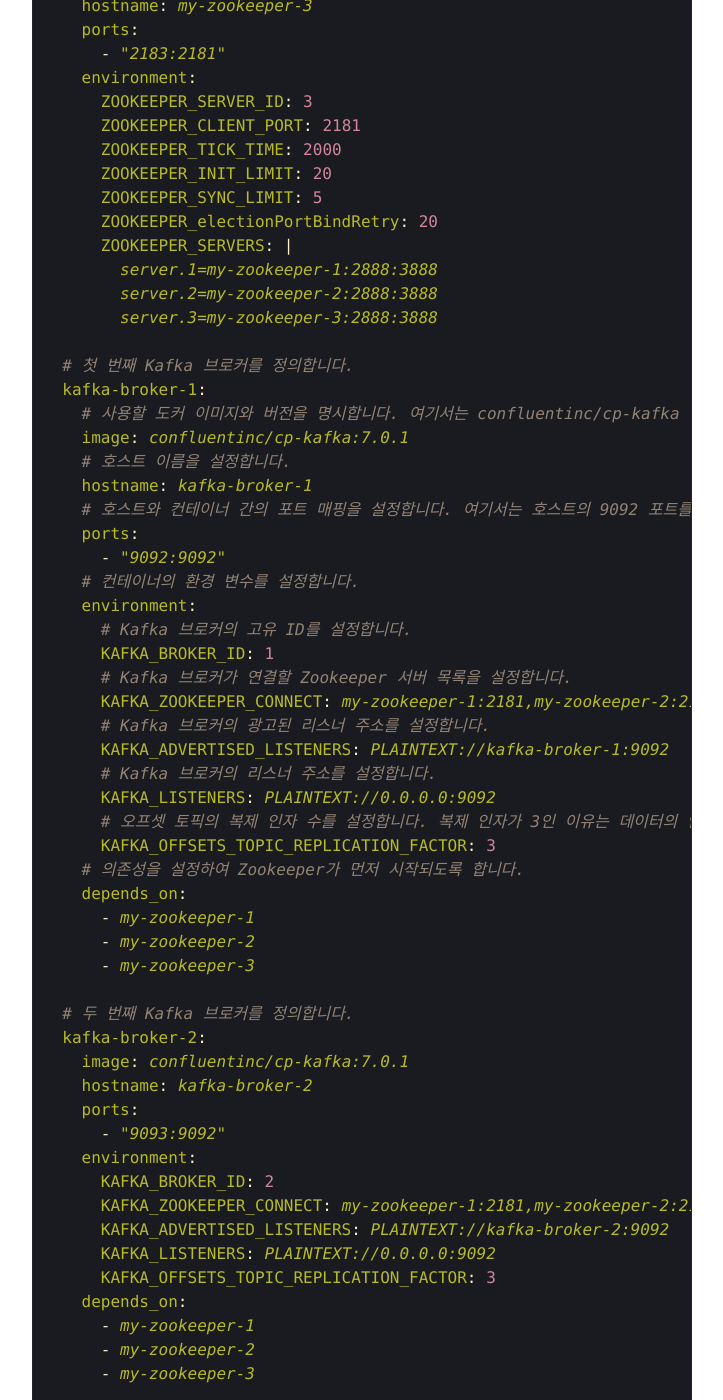
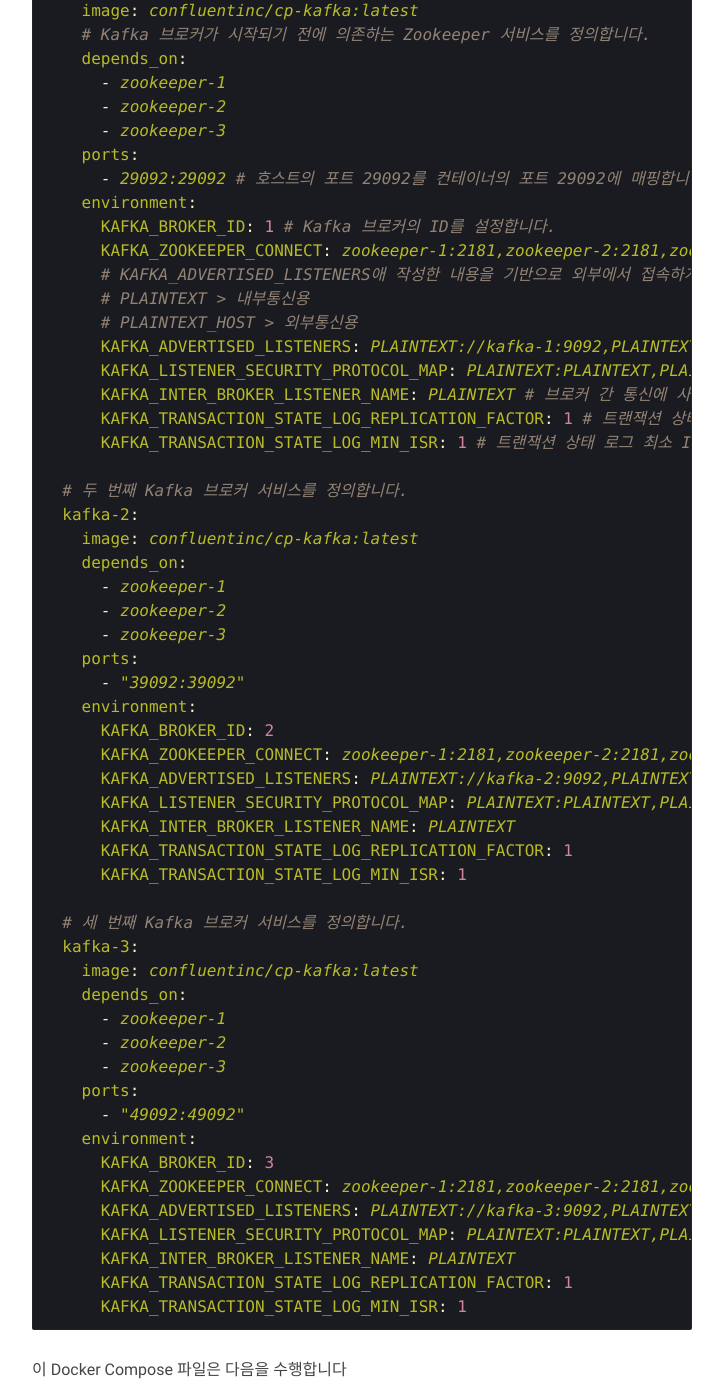
Before and after one commit to jd6186/jd6186.github.io, a Jekyll site: the page built from _posts/BackEnd/Java/2024-07-29-MakeKafkaCluster.md, in a window 1280 px wide and 1400 px high, scrolled down 3026 px. Shown: the whole window, without its empty margins (278-1001 px from the left). Built offline with Jekyll 4.4.1, drawn with Linux system fonts in a browser that asks for light colours; comment, search, counter and statistics services are not loaded; some of the changed text lies outside the part shown.

Commit message:
feat: 코드 전반적으로 수정

````diff
--- a/_posts/BackEnd/Java/2024-07-29-MakeKafkaCluster.md
+++ b/_posts/BackEnd/Java/2024-07-29-MakeKafkaCluster.md
@@ -36,142 +36,115 @@ Kafka를 운영하기 위해서는 Zookeeper와 Kafka 브로커가 필요합니
 ## Docker Compose 파일 작성
 우선, Docker Compose 파일을 작성합니다. 이 파일은 Zookeeper와 Kafka 브로커를 설정하는데 필요한 모든 정보를 담고 있습니다.
 
+아래 블로그에서 작성된 docker-compose.yml 파일을 활용하고 각 설정이 어떤 내용인지 주석을 추가하였습니다. 아래 글도 확인해보시면 좋을 것 같아요
+
+[[Kafka] Docker Compose로 멀티브로커 Kafka 구성하기](https://devocean.sk.com/blog/techBoardDetail.do?ID=164016)
+
 ```yaml
 # Docker Compose 파일 버전을 명시합니다. 여기서는 버전 3.8을 사용합니다.
 version: '3.8'
 
 # services 섹션은 실행할 개별 서비스를 정의합니다.
 services:
-  # 첫 번째 Zookeeper 인스턴스를 정의합니다.
-  my-zookeeper-1:
-    # 사용할 도커 이미지와 버전을 명시합니다. 여기서는 confluentinc/cp-zookeeper 이미지의 7.0.1 버전을 사용합니다.
-    image: confluentinc/cp-zookeeper:7.0.1
-    # 호스트 이름을 설정합니다.
-    hostname: my-zookeeper-1
-    # 호스트와 컨테이너 간의 포트 매핑을 설정합니다. 여기서는 호스트의 2181 포트를 컨테이너의 2181 포트에 매핑합니다.
+  # 첫 번째 Zookeeper 서비스를 정의합니다.
+  zookeeper-1:
+    # 사용할 Docker 이미지와 태그를 지정합니다. 최신 버전의 confluentinc/cp-zookeeper 이미지를 사용합니다.
+    image: confluentinc/cp-zookeeper:latest
+    # 환경 변수를 설정하여 Zookeeper 인스턴스를 구성합니다.
+    environment:
+      ZOOKEEPER_SERVER_ID: 1 # Zookeeper 서버의 ID를 설정합니다.
+      ZOOKEEPER_CLIENT_PORT: 2181 # 클라이언트가 연결할 포트를 지정합니다.
+      # Zookeeper의 Heartbeat 주기 등의 시간을 밀리초 단위로 설정합니다.
+      ZOOKEEPER_TICK_TIME: 2000 # Zookeeper 틱 타임을 밀리초 단위로 설정합니다.
+      # ZOOKEEPER_INIT_LIMIT: 5일 때, Zookeeper 서버가 초기화하는 동안 팔로워(follower)와 리더(leader) 간의 초기 동기화를 완료하는 데 허용되는 틱(tick) 수를 정의합니다. 5 * 2000 밀리초 = 10000 밀리초(10초)
+      ZOOKEEPER_INIT_LIMIT: 5 # 이걸 설정 안하면 Zookeeper 서버가 올라오다가 떨어지는 경우가 있습니다.
+      # ZOOKEEPER_SYNC_LIMIT: 2일 때, 팔로워가 리더와의 동기화를 완료하는 데 걸릴 수 있는 최대 시간은 2 * 2000 밀리초 = 4000 밀리초(4초)
+      ZOOKEEPER_SYNC_LIMIT: 2 # 팔로워가 리더와의 동기화를 완료할 때까지의 최대 시간을 설정합니다.
+    # 호스트와 컨테이너 간의 포트 매핑을 설정합니다.
     ports:
-      - "2181:2181"
-    # Zookeeper의 환경 변수를 설정합니다.
-    environment:
-      # Zookeeper 서버 ID를 설정합니다.
-      ZOOKEEPER_SERVER_ID: 1
-      # 클라이언트가 Zookeeper 서버에 접속하는 데 사용하는 포트입니다.
-      ZOOKEEPER_CLIENT_PORT: 2181
-      # 틱 타임을 설정합니다.
-      ZOOKEEPER_TICK_TIME: 2000
-      # 초기화 제한 시간을 설정합니다.
-      ZOOKEEPER_INIT_LIMIT: 20
-      # 동기화 제한 시간을 설정합니다.
-      ZOOKEEPER_SYNC_LIMIT: 5
-      # 선거 포트 바인딩 재시도 횟수를 설정합니다.
-      ZOOKEEPER_electionPortBindRetry: 20
-      # Zookeeper 서버 목록을 설정합니다. > 특이한 점은 자기 자신이 제일 먼저 위치할 경우 투표 시 장애가 발생할 수 있습니다.(이거 때문에 삽질 오래했습니다. ㅠㅠ)
-      ZOOKEEPER_SERVERS: |
-        server.2=my-zookeeper-2:2888:3888
-        server.3=my-zookeeper-3:2888:3888
-        server.1=my-zookeeper-1:2888:3888
+      - "22181:2181" # 호스트의 포트 22181을 컨테이너의 포트 2181에 매핑합니다.
 
-  # 두 번째 Zookeeper 인스턴스를 정의합니다.
-  my-zookeeper-2:
-    image: confluentinc/cp-zookeeper:7.0.1
-    hostname: my-zookeeper-2
-    ports:
-      - "2182:2181"
+  # 두 번째 Zookeeper 서비스를 정의합니다.
+  zookeeper-2:
+    image: confluentinc/cp-zookeeper:latest
     environment:
       ZOOKEEPER_SERVER_ID: 2
       ZOOKEEPER_CLIENT_PORT: 2181
       ZOOKEEPER_TICK_TIME: 2000
-      ZOOKEEPER_INIT_LIMIT: 20
-      ZOOKEEPER_SYNC_LIMIT: 5
-      ZOOKEEPER_electionPortBindRetry: 20
-      ZOOKEEPER_SERVERS: |
-        server.1=my-zookeeper-1:2888:3888
-        server.2=my-zookeeper-2:2888:3888
-        server.3=my-zookeeper-3:2888:3888
+      ZOOKEEPER_INIT_LIMIT: 5
+      ZOOKEEPER_SYNC_LIMIT: 2
+    ports:
+      - "32181:2181"
 
-  # 세 번째 Zookeeper 인스턴스를 정의합니다.
-  my-zookeeper-3:
-    image: confluentinc/cp-zookeeper:7.0.1
-    hostname: my-zookeeper-3
-    ports:
-      - "2183:2181"
+  # 세 번째 Zookeeper 서비스를 정의합니다.
+  zookeeper-3:
+    image: confluentinc/cp-zookeeper:latest
     environment:
       ZOOKEEPER_SERVER_ID: 3
       ZOOKEEPER_CLIENT_PORT: 2181
       ZOOKEEPER_TICK_TIME: 2000
-      ZOOKEEPER_INIT_LIMIT: 20
-      ZOOKEEPER_SYNC_LIMIT: 5
-      ZOOKEEPER_electionPortBindRetry: 20
-      ZOOKEEPER_SERVERS: |
-        server.1=my-zookeeper-1:2888:3888
-        server.2=my-zookeeper-2:2888:3888
-        server.3=my-zookeeper-3:2888:3888
+      ZOOKEEPER_INIT_LIMIT: 5
+      ZOOKEEPER_SYNC_LIMIT: 2
+    ports:
+      - "42181:2181"
 
-  # 첫 번째 Kafka 브로커를 정의합니다.
-  kafka-broker-1:
-    # 사용할 도커 이미지와 버전을 명시합니다. 여기서는 confluentinc/cp-kafka 이미지의 7.0.1 버전을 사용합니다.
-    image: confluentinc/cp-kafka:7.0.1
-    # 호스트 이름을 설정합니다.
-    hostname: kafka-broker-1
-    # 호스트와 컨테이너 간의 포트 매핑을 설정합니다. 여기서는 호스트의 9092 포트를 컨테이너의 9092 포트에 매핑합니다.
+  # 첫 번째 Kafka 브로커 서비스를 정의합니다.
+  kafka-1:
+    image: confluentinc/cp-kafka:latest
+    # Kafka 브로커가 시작되기 전에 의존하는 Zookeeper 서비스를 정의합니다.
+    depends_on:
+      - zookeeper-1
+      - zookeeper-2
+      - zookeeper-3
     ports:
-      - "9092:9092"
-    # 컨테이너의 환경 변수를 설정합니다.
+      - 29092:29092 # 호스트의 포트 29092를 컨테이너의 포트 29092에 매핑합니다. > 여기서 사용한 Port번호를 외부에서 사용하게 되니 잘 확인해주세요.
     environment:
-      # Kafka 브로커의 고유 ID를 설정합니다.
-      KAFKA_BROKER_ID: 1
-      # Kafka 브로커가 연결할 Zookeeper 서버 목록을 설정합니다.
-      KAFKA_ZOOKEEPER_CONNECT: my-zookeeper-1:2181,my-zookeeper-2:2181,my-zookeeper-3:2181
-      # Kafka 브로커의 광고된 리스너 주소를 설정합니다.
-      KAFKA_ADVERTISED_LISTENERS: PLAINTEXT://kafka-broker-1:9092
-      # Kafka 브로커의 리스너 주소를 설정합니다.
-      KAFKA_LISTENERS: PLAINTEXT://0.0.0.0:9092
-      # 오프셋 토픽의 복제 인자 수를 설정합니다. 복제 인자가 3인 이유는 데이터의 안정성과 가용성을 높이기 위함입니다.
-      KAFKA_OFFSETS_TOPIC_REPLICATION_FACTOR: 3
-    # 의존성을 설정하여 Zookeeper가 먼저 시작되도록 합니다.
+      KAFKA_BROKER_ID: 1 # Kafka 브로커의 ID를 설정합니다.
+      KAFKA_ZOOKEEPER_CONNECT: zookeeper-1:2181,zookeeper-2:2181,zookeeper-3:2181 # Zookeeper 연결 정보를 설정합니다.
+      # KAFKA_ADVERTISED_LISTENERS애 작성한 내용을 기반으로 외부에서 접속하게 되니 잘 확인해주세요.
+      # PLAINTEXT > 내부통신용
+      # PLAINTEXT_HOST > 외부통신용
+      KAFKA_ADVERTISED_LISTENERS: PLAINTEXT://kafka-1:9092,PLAINTEXT_HOST://localhost:29092 # 브로커의 리스너 정보를 설정합니다.
+      KAFKA_LISTENER_SECURITY_PROTOCOL_MAP: PLAINTEXT:PLAINTEXT,PLAINTEXT_HOST:PLAINTEXT # 리스너 보안 프로토콜 맵을 설정합니다.
+      KAFKA_INTER_BROKER_LISTENER_NAME: PLAINTEXT # 브로커 간 통신에 사용할 리스너 이름을 설정합니다.
+      KAFKA_TRANSACTION_STATE_LOG_REPLICATION_FACTOR: 1 # 트랜잭션 상태 로그 복제 계수를 설정합니다.
+      KAFKA_TRANSACTION_STATE_LOG_MIN_ISR: 1 # 트랜잭션 상태 로그 최소 ISR(동기화된 복제본)의 수를 설정합니다.
+
+  # 두 번째 Kafka 브로커 서비스를 정의합니다.
+  kafka-2:
+    image: confluentinc/cp-kafka:latest
     depends_on:
-      - my-zookeeper-1
-      - my-zookeeper-2
-      - my-zookeeper-3
-
-  # 두 번째 Kafka 브로커를 정의합니다.
-  kafka-broker-2:
-    image: confluentinc/cp-kafka:7.0.1
-    hostname: kafka-broker-2
+      - zookeeper-1
+      - zookeeper-2
+      - zookeeper-3
     ports:
-      - "9093:9092"
+      - "39092:39092"
     environment:
       KAFKA_BROKER_ID: 2
-      KAFKA_ZOOKEEPER_CONNECT: my-zookeeper-1:2181,my-zookeeper-2:2181,my-zookeeper-3:2181
-      KAFKA_ADVERTISED_LISTENERS: PLAINTEXT://kafka-broker-2:9092
-      KAFKA_LISTENERS: PLAINTEXT://0.0.0.0:9092
-      KAFKA_OFFSETS_TOPIC_REPLICATION_FACTOR: 3
+      KAFKA_ZOOKEEPER_CONNECT: zookeeper-1:2181,zookeeper-2:2181,zookeeper-3:2181
+      KAFKA_ADVERTISED_LISTENERS: PLAINTEXT://kafka-2:9092,PLAINTEXT_HOST://localhost:39092
+      KAFKA_LISTENER_SECURITY_PROTOCOL_MAP: PLAINTEXT:PLAINTEXT,PLAINTEXT_HOST:PLAINTEXT
+      KAFKA_INTER_BROKER_LISTENER_NAME: PLAINTEXT
+      KAFKA_TRANSACTION_STATE_LOG_REPLICATION_FACTOR: 1
+      KAFKA_TRANSACTION_STATE_LOG_MIN_ISR: 1
+
+  # 세 번째 Kafka 브로커 서비스를 정의합니다.
+  kafka-3:
+    image: confluentinc/cp-kafka:latest
     depends_on:
-      - my-zookeeper-1
-      - my-zookeeper-2
-      - my-zookeeper-3
-
-  # 세 번째 Kafka 브로커를 정의합니다.
-  kafka-broker-3:
-    image: confluentinc/cp-kafka:7.0.1
-    hostname: kafka-broker-3
+      - zookeeper-1
+      - zookeeper-2
+      - zookeeper-3
     ports:
-      - "9094:9092"
+      - "49092:49092"
     environment:
       KAFKA_BROKER_ID: 3
-      KAFKA_ZOOKEEPER_CONNECT: my-zookeeper-1:2181,my-zookeeper-2:2181,my-zookeeper-3:2181
-      KAFKA_ADVERTISED_LISTENERS: PLAINTEXT://kafka-broker-3:9092
-      KAFKA_LISTENERS: PLAINTEXT://0.0.0.0:9092
-      KAFKA_OFFSETS_TOPIC_REPLICATION_FACTOR: 3
-    depends_on:
-      - my-zookeeper-1
-      - my-zookeeper-2
-      - my-zookeeper-3
-
-# 네트워크 설정을 정의해, 모든 서비스가 동일한 네트워크를 공유하도록 합니다.
-networks:
-  default:
-    name: kafka-network
+      KAFKA_ZOOKEEPER_CONNECT: zookeeper-1:2181,zookeeper-2:2181,zookeeper-3:2181
+      KAFKA_ADVERTISED_LISTENERS: PLAINTEXT://kafka-3:9092,PLAINTEXT_HOST://localhost:49092
+      KAFKA_LISTENER_SECURITY_PROTOCOL_MAP: PLAINTEXT:PLAINTEXT,PLAINTEXT_HOST:PLAINTEXT
+      KAFKA_INTER_BROKER_LISTENER_NAME: PLAINTEXT
+      KAFKA_TRANSACTION_STATE_LOG_REPLICATION_FACTOR: 1
+      KAFKA_TRANSACTION_STATE_LOG_MIN_ISR: 1
 ```
 
 이 Docker Compose 파일은 다음을 수행합니다
@@ -268,35 +241,61 @@ spring:
   kafka:
     consumer:
       # Kafka broker 서버 목록을 설정합니다.
-      bootstrap-servers: localhost:9092,localhost:9093,localhost:9094
-      # Consumer 그룹 ID를 설정합니다.
-      group-id: my-group
+      bootstrap-servers: localhost:29092,localhost:39093,localhost:49094
       # 메시지 키를 문자열로 역직렬화합니다.
       key-deserializer: org.apache.kafka.common.serialization.StringDeserializer
       # 메시지 값을 문자열로 역직렬화합니다.
       value-deserializer: org.apache.kafka.common.serialization.StringDeserializer
       # 자동 오프셋이 어디서부터 데이터를 읽어올 것인지 설정합니다.
-      auto-offset-reset: earliest
+      auto-offset-reset: latest
+      # 수동 커밋을 활용하고 싶을 경우 false, 기본은 auto-commit: true
+      enable-auto-commit: false
+      properties:
+        heartbeat.interval.ms: 1000  # heartbeat 간격을 1초로 설정
+        session.timeout.ms: 15000    # session timeout을 15초로 설정
+        max.poll.interval.ms: 300000 # 최대 poll 간격을 5분으로 설정
+    listener:
+      # poll() 메소드의 타임아웃을 설정합니다.
+      # 3초(3000밀리초)로 설정되어 있습니다.
+      poll-timeout: 3000
+      # 메시지 처리 후 수동으로 확인(ack)하는 방식을 사용합니다.
+      # MANUAL로 설정하면 직접 메시지를 확인해야 합니다. > 수동 커밋 시에는 MANUAL로 설정해주셔야만 작동합니다.
+      ack-mode: MANUAL
+      # true로 설정하면 누락된 토픽이 있으면 애플리케이션이 시작하지 않습니다.
+      # false로 설정되어 있으므로 누락된 토픽이 있어도 애플리케이션이 계속 실행됩니다.
+      missing-topics-fatal: false
     # 혹시 Consumer에서 메시지를 처리후 다른 Consumer로 메시지를 다시 전달하고 싶다면, Producer 설정도 추가해주세요.
     producer:
-      # Kafka broker 서버 목록을 설정합니다.
-      bootstrap-servers: localhost:9092,localhost:9093,localhost:9094
+      # Kafka broker 서버 목록을 설정합니다. > docker를 활용하셨을 경우에는 설정하신 port번호를 잘 보고 작성해주셔야합니다.
+      bootstrap-servers: localhost:29092,localhost:39093,localhost:49094
       # 메시지 키를 문자열로 직렬화합니다.
       key-serializer: org.apache.kafka.common.serialization.StringSerializer
       # 메시지 값을 문자열로 직렬화합니다.
       value-serializer: org.apache.kafka.common.serialization.StringSerializer
 ```
 
-위 설정에서 주의 깊게 봐야할 부분은 '직렬화, 역직렬화'와 'Partition Offset' 설정입니다. <br/>
+### serializer, deserializer란?
 직렬화하는 이유는 Kafka는 메시지를 바이트 배열로 저장하기 때문에, 이를 적절한 데이터 형식으로 변환하기 위해 역직렬화가 필요합니다. <br/>
-Partition 개념에서 Offset은 해당 Partition에서 어디까지 메시지를 읽었는지를 나타내는 인덱스 값입니다. <br/>
-Offset 설정은 다음과같은 종류가 있습니다.
+
+### auto-offset-reset
+Offset을 읽어오는 설정은 다음과같은 종류가 있습니다.
 - **earliest**: 가장 처음부터 데이터를 읽어옵니다.
 - **latest**: 가장 최근부터 데이터를 읽어옵니다.
 - **none**: 오프셋을 찾을 수 없을 때 예외를 발생시킵니다.
 
-[Code 구현]
+### ack-mode
+ack-mode는 메시지 처리 후 확인 방식을 설정합니다. 다음과 같은 옵션이 있습니다.
+- **RECORD**: 각 레코드가 처리될 때마다 개별적으로 확인합니다. 처리된 각 메시지에 대해 acknowledge 메소드가 호출됩니다.
+- **BATCH**: 한 번의 poll() 호출로 가져온 모든 레코드를 배치로 확인합니다. 현재 배치의 마지막 레코드에 대해 acknowledge 메소드가 호출됩니다.
+- **TIME**: 일정 시간 간격으로 레코드를 확인합니다. 설정된 시간 간격마다 확인이 이루어집니다.
+- **COUNT**: 일정 수의 레코드가 처리될 때마다 확인합니다. 설정된 레코드 수마다 확인이 이루어집니다.
+- **COUNT_TIME**: 일정 수의 레코드가 처리되거나 일정 시간이 경과할 때마다 확인합니다. 설정된 레코드 수 또는 시간 간격 중 먼저 도달하는 조건에 따라 확인이 이루어집니다.
+- **MANUAL**: 애플리케이션이 수동으로 확인을 호출합니다. 메시지 처리가 끝난 후 acknowledge 메소드를 직접 호출해야 합니다.
+- **MANUAL_IMMEDIATE**: MANUAL과 유사하지만, 확인이 즉시 이루어집니다. acknowledge 메소드 호출 시 즉시 커밋됩니다.
+<br/><br/><br/>
 
+## Code 구현 시 몇가지 팁
+### 기본 Consumer 구현 방법
 ```java
 import org.springframework.kafka.annotation.KafkaListener;
 import org.springframework.stereotype.Service;
@@ -313,22 +312,26 @@ public class KafkaConsumerService {
 ```
 
 위 예제에서는 my-topic이라는 토픽에서 메시지를 읽어오는 Kafka Consumer를 구현했습니다. 메시지가 수신되면 listen 메서드가 호출됩니다.<br/>
-위 코드에서 'KafkaListener'를 통해 원하는 topic의 원하는 groupId에 해당하는 메시지를 수신할 수 있습니다. <br/>
+위 코드에서 'KafkaListener'를 통해 원하는 topic의 원하는 groupId에 해당하는 메시지를 수신할 수 있습니다.<br/>
+하지만 위와 같이 구현 시 auto-commit이 진행됩니다. 이렇게 되면 메시지 처리 중 예외가 발생했을 때 메시지를 다시 처리하기 어려울 수 있습니다.
 
-## 수동 커밋 구현 방법
+<br/><br/>
+
+### 수동 커밋 구현 방법
 Spring Kafka의 Consumer 설정은 기본적으로 자동 커밋입니다.<br/>
-하지만, 수동으로 커밋하는 방법을 사용하면 메시지 처리 중 예외가 발생했을 때 다양하게 메시지를 재처리할 수 있습니다.
-
-[설정방법]
-
+하지만, 수동으로 커밋하는 방법을 사용하면 메시지 처리 중 예외가 발생했을 때 다양하게 메시지를 재처리할 수 있습니다.<br/>
+application.yml에서 다음을 설정해줍니다.
 ```yaml
 spring:
   kafka:
     consumer:
+      ...
       enable-auto-commit: false
+    listener:
+      ...
+      ack-mode: MANUAL
 ```
 
-[커밋 방법]
 수동 커밋을 위해 @KafkaListener 메서드에서 Acknowledgment 객체를 사용합니다.
 
 ```java
@@ -368,108 +371,16 @@ public class KafkaConsumerService {
 # 예시 코드
 여러분들이 이해하실 수 있게 간단한 예시 코드를 작성해보겠습니다.<br/>
 핵심은 작업을 쪼개 병렬적으로 작업을 처리해 성능을 확보한다는 것에 있습니다.<br/>
-(간단하지만 실제로 기업들에서 사용하는 코드와 유사하게 작성해보겠습니다.)
 
-## Spring Boot 서버 간단 예시
-### [Controller]
-```java
-import io.swagger.v3.oas.annotations.Operation;
-import jakarta.servlet.http.HttpServletRequest;
-import jakarta.transaction.Transactional;
-import jakarta.validation.Valid;
-import lombok.extern.slf4j.Slf4j;
-import org.springframework.http.ResponseEntity;
-import org.springframework.web.bind.annotation.*;
-import jakarta.servlet.http.HttpServletRequest;
+Spring Kafka를 구현하실 때는 Controller를 활용해 API를 통해 들어온 요청을 Producer로 전달하고 Producer가 Consumer에게 메시지를 전송하는 방법을 사용합니다.<br/>
+자세한 아래 예시코드와 README를 확인해보시면 좋을 것 같아요.<br/>
 
-import java.util.List;
-
-@Slf4j
-@RestController
-@RequestMapping("/ad")
-public class AdController {
-    private final AdService adService;
-
-    @Autowired
-    public KafkaProducerController(AdService adService) {
-        this.adService = adService;
-    }
-
-    @PostMapping("/click")
-    @Operation(summary = "광고 클릭 API", description = "광고 클릭 API입니다.")
-    public void adClick(HttpServletRequest request) {
-        // TODO - Token에서 userSeq를 추출하여 사용합니다.
-        Long userSeq = tokenProvider.getUserIdFromToken(request);
-        adService.adClick(userSeq);
-    }
-}
-```
-
-### [Service]
-```java
-import com.fasterxml.jackson.core.JsonProcessingException;
-import com.fasterxml.jackson.databind.ObjectMapper;
-import org.springframework.beans.factory.annotation.Autowired;
-import org.springframework.kafka.core.KafkaTemplate;
-import org.springframework.stereotype.Service;
-
-@Service
-@Slf4j
-public class AdService {
-
-  private final KafkaTemplate<String, String> kafkaTemplate;
-  private final ObjectMapper objectMapper;
-
-  @Autowired
-  public AdService(KafkaTemplate<String, String> kafkaTemplate, ObjectMapper objectMapper) {
-    this.kafkaTemplate = kafkaTemplate;
-    this.objectMapper = objectMapper;
-  }
-
-  public void adClick(Long userId, Long adId) {
-    try {
-      AdClickMessage message = new AdClickMessage(TopicTypeCode.AD_CLICK.getCode(), userId, adId);
-      String jsonMessage = objectMapper.writeValueAsString(message);
-      // 메시지를 문자열로 변환하여 Kafka Producer에 전송합니다.
-      kafkaTemplate.send(TopicTypeCode.AD_MANAGER.getCode(), jsonMessage);
-    } catch (JsonProcessingException e) {
-      log.error("Producer Failed to process message: {}", jsonMessage);
-      log.error("ERROR Message: {}", e.getMessage());
-    }
-  }
-
-  // 메시지 형식을 나타내는 내부 클래스 > DTO로 분리해서 사용해도 괜찮아요 지금은 이해를 위해 여기에 작성했습니다.
-  @AllArgsConstructor
-  private static class AdClickMessage {
-    private final String taskType;
-    private final Long userId;
-    private final Long adId;
-  }
-}
-```
-
-### [TypeCode]
-```java
-public enum TopicTypeCode {
-    AD_MANAGER("ad-manager"),
-    AD_SCHEDULED_DATA_TRANSFER("ad-scheduled-data-transfer");
-
-    private final String code;
-
-    TopicTypeCode(String code) {
-        this.code = code;
-    }
-
-    public String getCode() {
-        return code;
-    }
-}
-```
+최대한 보일러 플레이트처럼 활용 가능하시게 만들고 싶었는데 아직 부족한 부분이 많은 것 같네요. 시간이 날 때 마다 리팩토링하면서 관리해 보겠습니다~<br/>
 
 ## Kafka 클러스터 구현과 Consumer 예시
 [예시 코드 Gihub 링크](https://github.com/jd6186/sample_kafka)
 
-위 깃헙으로 접근하시면 Producer, Consumer, Kafka 설정, Docker Compose 파일 등을 확인하실 수 있습니다.<br/>
+위 깃헙으로 접근하시면 Producer, Consumer, Kafka 설정, Docker Compose 파일 등은 확인하실 수 있습니다.<br/>
 실제 프로젝트에서는 메시지를 작은 작업 단위로 나누어 병렬적으로 처리하는 것이 중요합니다.<br/>
 이렇게 하면 성능을 향상시킬 수 있고, 예외가 발생했을 때 메시지를 다시 처리할 수 있는 유연성을 확보할 수 있으니 한번 참고해보시면 좋을 것 같습니다~<br/>
 <br/><br/><br/><br/>
````
